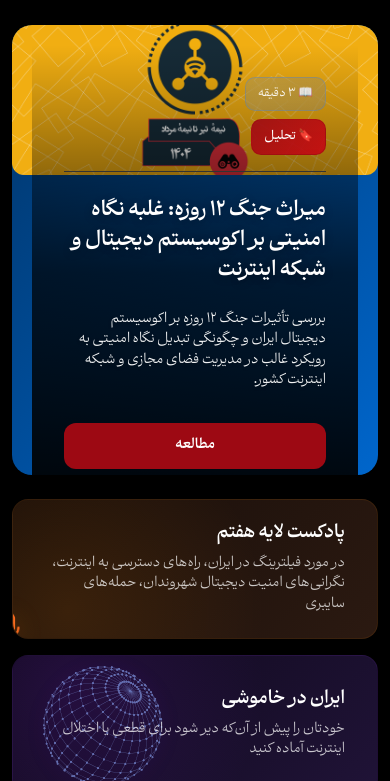
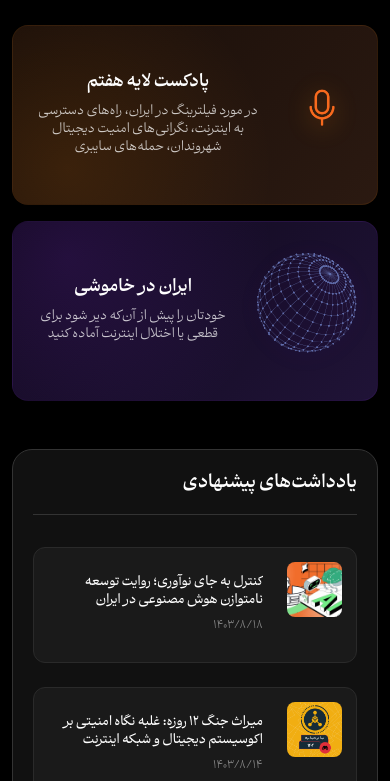
Before and after one commit to amirphpp800/abzarestaan, a plain HTML site: page index.html in a window 390 px wide. Shown: the part 63-844 px from the top of the page. Drawn offline with Linux system fonts and the light colour scheme; a web font is replaced by a local one.

Commit message:
Update responsive.css

```diff
--- a/css/responsive.css
+++ b/css/responsive.css
@@ -3,12 +3,22 @@
 /* Tablet Styles */
 @media (max-width: 1024px) {
     .content-grid {
-        grid-template-columns: 250px 1fr;
+        grid-template-columns: 1fr;
+        gap: 2rem;
+    }
+
+    .top-cards {
+        grid-template-columns: 1fr 1fr;
         gap: 1.5rem;
     }
 
-    .sidebar {
-        padding: 1rem;
+    .main-sidebar {
+        padding: 1.5rem;
+    }
+
+    .suggested-thumbnail {
+        width: 90px;
+        height: 90px;
     }
 
     .nav-right {
@@ -17,6 +27,21 @@
 
     .nav-link {
         font-size: 0.85rem;
+    }
+
+    .feature-card {
+        min-height: 120px;
+        max-height: 150px;
+    }
+
+    .podcast-icon-wrapper {
+        width: 100px;
+        height: 100px;
+    }
+
+    .privacy-banner {
+        width: 200px;
+        height: 180px;
     }
 }
 
@@ -122,22 +147,94 @@
     .feature-card {
         flex-direction: column;
         text-align: center;
-        min-height: 140px;
+        min-height: 200px;
+        max-height: none;
         gap: 1rem;
         padding: 1.5rem;
+    }
+
+    /* Fix podcast card for mobile */
+    .feature-card.podcast-card {
+        padding: 1.5rem;
+    }
+
+    .podcast-icon-wrapper {
+        position: relative;
+        left: auto;
+        bottom: auto;
+        width: 80px;
+        height: 80px;
+        margin: 0 auto 1rem;
+    }
+
+    .podcast-icon {
+        width: 50px;
+        height: 50px;
+    }
+
+    /* Fix privacy card for mobile */
+    .feature-card.privacy-card {
+        padding: 1.5rem;
+    }
+
+    .privacy-banner {
+        position: relative;
+        left: auto;
+        top: auto;
+        width: 150px;
+        height: 150px;
+        margin: 0 auto 1rem;
+    }
+
+    .privacy-banner-img {
+        width: 100%;
+        height: 100%;
+        object-fit: contain;
     }
 
     .main-sidebar {
         order: 2;
         margin-bottom: 1.5rem;
+        padding: 1.5rem;
+    }
+
+    .sidebar-header h3 {
+        font-size: 1.15rem;
+    }
+
+    .suggested-item {
+        flex-direction: row;
+        padding: 1rem;
+        gap: 1rem;
+    }
+
+    .suggested-thumbnail {
+        width: 80px;
+        height: 80px;
+        flex-shrink: 0;
+    }
+
+    .suggested-content h4 {
+        font-size: 0.9rem;
+        line-height: 1.5;
+        -webkit-line-clamp: 2;
+        line-clamp: 2;
     }
 
     .card-btn {
         margin: 0 auto;
     }
 
+    .main-article-section {
+        order: 3;
+    }
+
+    .main-article-section .article-hero {
+        min-height: 400px;
+    }
+
     .main-article-section .article-content {
-        padding: 2rem;
+        padding: 2rem 1.5rem;
     }
 
     .main-title {
@@ -149,20 +246,6 @@
         font-size: 1rem;
     }
 
-    .main-sidebar {
-        padding: 1.5rem;
-        margin-top: 1rem;
-    }
-
-    .suggested-item {
-        padding: 1rem;
-        gap: 1rem;
-    }
-
-    .suggested-icon {
-        width: 40px;
-        height: 40px;
-    }
 
     /* Mobile Navigation */
     .header-right .main-nav {
@@ -568,8 +651,10 @@
     }
 
     .suggested-content h4 {
-        font-size: 0.85rem;
+        font-size: 0.8rem;
         line-height: 1.4;
+        -webkit-line-clamp: 2;
+        line-clamp: 2;
     }
 
     .suggested-date {
@@ -580,11 +665,12 @@
     .main-article-section .article-hero {
         flex-direction: column;
         padding: 1.25rem;
+        min-height: 350px;
     }
 
     .article-visual {
         width: 100%;
-        height: 150px;
+        height: 180px;
         margin-bottom: 1rem;
     }
 
@@ -625,45 +711,65 @@
     }
 
     /* Privacy Card */
-    .privacy-card {
+    .feature-card.privacy-card {
         padding: 1.25rem;
+        min-height: 180px;
     }
 
     .privacy-banner {
-        height: 120px;
-        margin-bottom: 1rem;
+        position: relative;
+        left: auto;
+        top: auto;
+        width: 100px;
+        height: 100px;
+        margin: 0 auto 1rem;
+    }
+
+    .privacy-banner-img {
+        width: 100%;
+        height: 100%;
+        object-fit: contain;
     }
 
     .privacy-card h3 {
-        font-size: 1.1rem;
+        font-size: 1.05rem;
     }
 
     .privacy-card p {
-        font-size: 0.85rem;
+        font-size: 0.8rem;
+        line-height: 1.4;
     }
 
     /* Podcast Card */
-    .podcast-card {
+    .feature-card.podcast-card {
         padding: 1.25rem;
+        min-height: 180px;
     }
 
     .podcast-icon-wrapper {
-        width: 60px;
-        height: 60px;
-        margin-bottom: 1rem;
+        position: relative;
+        left: auto;
+        bottom: auto;
+        width: 70px;
+        height: 70px;
+        margin: 0 auto 1rem;
     }
 
     .podcast-icon {
-        width: 35px;
-        height: 35px;
+        width: 40px;
+        height: 40px;
     }
 
     .podcast-card h3 {
-        font-size: 1.1rem;
+        font-size: 1.05rem;
     }
 
     .podcast-card p {
-        font-size: 0.85rem;
-        line-height: 1.5;
+        font-size: 0.8rem;
+        line-height: 1.4;
+    }
+
+    .card-content {
+        text-align: center;
     }
 }
```
